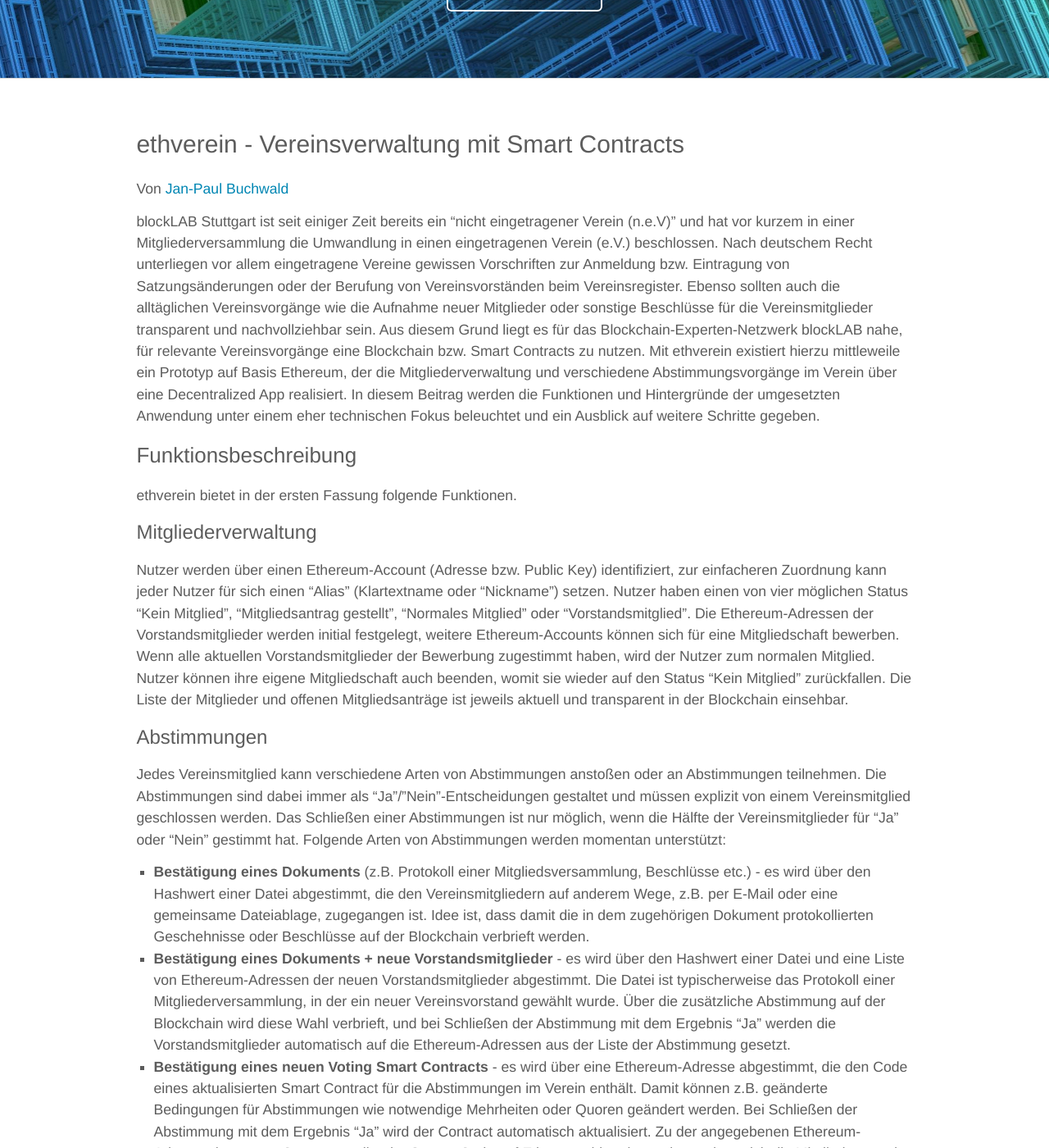
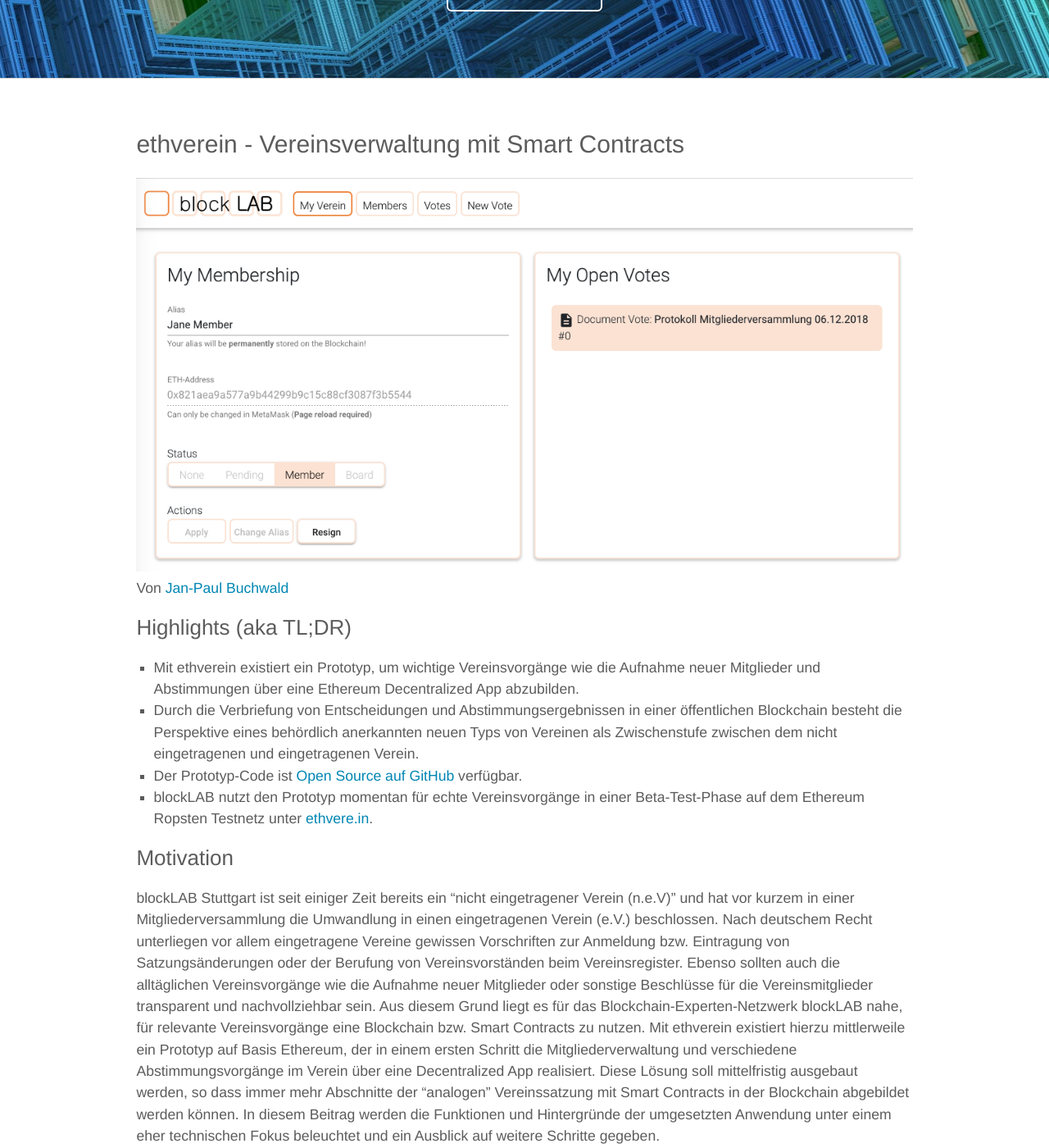
Before and after one commit to blocklab/site, a Jekyll site: the page built from _posts/2018-12-23-ethverein.md, in a window 1280 px wide and 1400 px high, scrolled down 324 px. Shown: the whole window at 82% size. Built offline with Jekyll 4.4.1, drawn with Linux system fonts in a browser that asks for light colours; comment, search, counter and statistics services are not loaded; some of the changed text lies outside the part shown.

Commit message:
Updates to ethverein blog article after first feedback

```diff
--- a/_posts/2018-12-23-ethverein.md
+++ b/_posts/2018-12-23-ethverein.md
@@ -2,9 +2,18 @@
 layout: post
 author: "Jan-Paul Buchwald"
 title: "ethverein - Vereinsverwaltung mit Smart Contracts"
+image: "ethverein-MyVerein.png"
 ---
 
-blockLAB Stuttgart ist seit einiger Zeit bereits ein "nicht eingetragener Verein (n.e.V)" und hat vor kurzem in einer Mitgliederversammlung die Umwandlung in einen eingetragenen Verein (e.V.) beschlossen. Nach deutschem Recht unterliegen vor allem eingetragene Vereine gewissen Vorschriften zur Anmeldung bzw. Eintragung von Satzungsänderungen oder der Berufung von Vereinsvorständen beim Vereinsregister. Ebenso sollten auch die alltäglichen Vereinsvorgänge wie die Aufnahme neuer Mitglieder oder sonstige Beschlüsse für die Vereinsmitglieder transparent und nachvollziehbar sein. Aus diesem Grund liegt es für das Blockchain-Experten-Netzwerk blockLAB nahe, für relevante Vereinsvorgänge eine Blockchain bzw. Smart Contracts zu nutzen. Mit ethverein existiert hierzu mittleweile ein Prototyp auf Basis Ethereum, der die Mitgliederverwaltung und verschiedene Abstimmungsvorgänge im Verein über eine Decentralized App realisiert. In diesem Beitrag werden die Funktionen und Hintergründe der umgesetzten Anwendung unter einem eher technischen Fokus beleuchtet und ein Ausblick auf weitere Schritte gegeben.
+## Highlights (aka TL;DR)
+* Mit ethverein existiert ein Prototyp, um wichtige Vereinsvorgänge wie die Aufnahme neuer Mitglieder und Abstimmungen über eine Ethereum Decentralized App abzubilden.
+* Durch die Verbriefung von Entscheidungen und Abstimmungsergebnissen in einer öffentlichen Blockchain besteht die Perspektive eines behördlich anerkannten neuen Typs von Vereinen als Zwischenstufe zwischen dem nicht eingetragenen und eingetragenen Verein.
+* Der Prototyp-Code ist [Open Source auf GitHub](https://github.com/blocklab/ethverein) verfügbar.
+* blockLAB nutzt den Prototyp momentan für echte Vereinsvorgänge in einer Beta-Test-Phase auf dem Ethereum Ropsten Testnetz unter [ethvere.in](http://ethvere.in).
+
+
+## Motivation
+blockLAB Stuttgart ist seit einiger Zeit bereits ein "nicht eingetragener Verein (n.e.V)" und hat vor kurzem in einer Mitgliederversammlung die Umwandlung in einen eingetragenen Verein (e.V.) beschlossen. Nach deutschem Recht unterliegen vor allem eingetragene Vereine gewissen Vorschriften zur Anmeldung bzw. Eintragung von Satzungsänderungen oder der Berufung von Vereinsvorständen beim Vereinsregister. Ebenso sollten auch die alltäglichen Vereinsvorgänge wie die Aufnahme neuer Mitglieder oder sonstige Beschlüsse für die Vereinsmitglieder transparent und nachvollziehbar sein. Aus diesem Grund liegt es für das Blockchain-Experten-Netzwerk blockLAB nahe, für relevante Vereinsvorgänge eine Blockchain bzw. Smart Contracts zu nutzen. Mit ethverein existiert hierzu mittlerweile ein Prototyp auf Basis Ethereum, der in einem ersten Schritt die Mitgliederverwaltung und verschiedene Abstimmungsvorgänge im Verein über eine Decentralized App realisiert. Diese Lösung soll mittelfristig ausgebaut werden, so dass immer mehr Abschnitte der "analogen" Vereinssatzung mit Smart Contracts in der Blockchain abgebildet werden können. In diesem Beitrag werden die Funktionen und Hintergründe der umgesetzten Anwendung unter einem eher technischen Fokus beleuchtet und ein Ausblick auf weitere Schritte gegeben.
 
 ## Funktionsbeschreibung
 ethverein bietet in der ersten Fassung folgende Funktionen.
@@ -15,8 +24,8 @@ Nutzer werden über einen Ethereum-Account (Adresse bzw. Public Key) identifizie
 ### Abstimmungen
 Jedes Vereinsmitglied kann verschiedene Arten von Abstimmungen anstoßen oder an Abstimmungen teilnehmen. Die Abstimmungen sind dabei immer als "Ja"/"Nein"-Entscheidungen gestaltet und müssen explizit von einem Vereinsmitglied geschlossen werden. Das Schließen einer Abstimmungen ist nur möglich, wenn die Hälfte der Vereinsmitglieder für "Ja" oder "Nein" gestimmt hat. Folgende Arten von Abstimmungen werden momentan unterstützt:
 * **Bestätigung eines Dokuments** (z.B. Protokoll einer Mitgliedsversammlung, Beschlüsse etc.) - es wird über den Hashwert einer Datei abgestimmt, die den Vereinsmitgliedern auf anderem Wege, z.B. per E-Mail oder eine gemeinsame Dateiablage, zugegangen ist. Idee ist, dass damit die in dem zugehörigen Dokument protokollierten Geschehnisse oder Beschlüsse auf der Blockchain verbrieft werden.
-* **Bestätigung eines Dokuments + neue Vorstandsmitglieder** - es wird über den Hashwert einer Datei und eine Liste von Ethereum-Adressen der neuen Vorstandsmitglieder abgestimmt. Die Datei ist typischerweise das Protokoll einer Mitgliederversammlung, in der ein neuer Vereinsvorstand gewählt wurde. Über die zusätzliche Abstimmung auf der Blockchain wird diese Wahl verbrieft, und bei Schließen der Abstimmung mit dem Ergebnis "Ja" werden die Vorstandsmitglieder automatisch auf die Ethereum-Adressen aus der Liste der Abstimmung gesetzt.
-* **Bestätigung eines neuen Voting Smart Contracts** - es wird über eine Ethereum-Adresse abgestimmt, die den Code eines aktualisierten Smart Contract für die Abstimmungen im Verein enthält. Damit können z.B. geänderte Bedingungen für Abstimmungen wie notwendige Mehrheiten oder Quoren geändert werden. Bei Schließen der Abstimmung mit dem Ergebnis "Ja" wird der Contract automatisch aktualisiert. Zu der angegebenen Ethereum-Adresse des neuen Contracts sollte der Source Code auf Etherscan hinterlegt sein, so dass sich die Mitglieder von der Korrektheit selbst überzeugen können.
+* **Bestätigung eines Dokuments und der Wahl des Vorstands** - es wird über den Hashwert einer Datei und eine Liste von Ethereum-Adressen der neuen Vorstandsmitglieder abgestimmt. Die Datei ist typischerweise das Protokoll einer Mitgliederversammlung, in der ein neuer Vereinsvorstand gewählt wurde. Über die zusätzliche Abstimmung auf der Blockchain wird diese Wahl verbrieft, und bei Schließen der Abstimmung mit dem Ergebnis "Ja" werden die Vorstandsmitglieder automatisch auf die Ethereum-Adressen aus der Liste der Abstimmung gesetzt.
+* **Bestätigung eines neuen Smart Contracts** - es wird über eine Ethereum-Adresse abgestimmt, die den Code eines aktualisierten Smart Contract für die Abstimmungen im Verein enthält. Damit können z.B. geänderte Bedingungen für Abstimmungen wie notwendige Mehrheiten oder Quoren geändert werden. Bei Schließen der Abstimmung mit dem Ergebnis "Ja" wird der Contract automatisch aktualisiert. Zu der angegebenen Ethereum-Adresse des neuen Contracts sollte der Source Code auf Etherscan hinterlegt sein, so dass sich die Mitglieder von der Korrektheit selbst überzeugen können.
 
 ## Softwarearchitektur
 Die grundsätzliche Architektur der Lösung ist relativ schlank gehalten und entspricht dem Ansatz einer Ethereum Decentralized App (siehe folgende Abbildung): Die wesentliche Datenhaltung und Business-Logik  ist in zwei miteinander verbundenen Smart Contracts realisiert, diese werden von einer Angular-basierten Web App über die web3.js Library angesprochen. Dazu benötigt der Nutzer einen Browser mit Ethereum-Wallet (z.B. Chrome mit MetaMask Extension).
@@ -42,7 +51,7 @@ Die Bedienung ist aufgeteilt in vier Ansichten:
 4. Starten einer neuen Abstimmung
 
 ### Ansicht "My Verein"
-Der folgende Screenshot gibt einen Eindruck der Ansicht "My Verein": es werden links der Alias, die Ethereum-Adresse und der Status des aktuellen Benutzers angezeigt. Rechts werden offene Abstimmungen angezeigt, für die der aktuelle Nutzer noch nicht abgestimmt hat; für Vorstandsmitglieder beinhaltet dies auch die Abstimmung über die Aufnahme neue Mitglieder.
+Der folgende Screenshot gibt einen Eindruck der Ansicht "My Verein": es werden links der Alias, die Ethereum-Adresse und der Status des aktuellen Benutzers angezeigt. Rechts werden offene Abstimmungen angezeigt, für die der aktuelle Nutzer noch nicht abgestimmt hat; für Vorstandsmitglieder beinhaltet dies auch die Abstimmung über die Aufnahme neuer Mitglieder.
 
 ![Ansicht My Verein](/assets/images/ethverein-MyVerein.png "Dashboard-Ansicht My Verein")
 
@@ -82,6 +91,7 @@ Allerdings können einige Aspekte auch als nachteilig angesehen werden und müss
 Der erste Prototyp hat gezeigt, dass die grundlegenden Funktionen der Mitgliederverwaltung und Abstimmungen in einem Verein auf Basis einer Ethereum Decentralized App technisch machbar und handhabbar sind. Das Feedback aus der regelmäßigen Nutzung im Testbetrieb innerhalb von blockLAB wird verwendet, um die Lösung weiter zu verbessern und zu verfeinern. Nach dem Testbetrieb und der Umsetzung von Verbesserungen ist im ersten Halbjahr 2019 der Übergang in den Livebetrieb mit Nutzung des Ethereum Mainnet geplant.
 
 Neben technischen Verbesserungen der vorhandenen Lösungen bilden die bisher umgesetzten Funktionen die Basis für eine Reihe weitere möglicher Features, die wir in blockLAB evaluieren und ggf. in eine zukünftige Weiterentwicklung der Lösung einfließen lassen:
+* Umsetzung weiterer typischer Punkte aus Vereinssatzungen mit Smart Contract Logik, z.B. Integration von KYC-Maßnahmen (blockLAB Mitglieder müssen volljährig sein), Kassenprüfung, Einberufung einer Mitgliederversammlung, Widerspruch gegen eine abgelehnte Aufnahme, Ausschlussverfahren, Auflösung des Vereins etc.
 * Zahlungsfunktionen: durch die Möglichkeit, mit Transaktionen in Ethereum auch monetäre Werte zu transferieren, könnten Vorgänge wie Mitgliedsbeiträge, Spenden oder Sponsoring ebenfalls über Smart Contracts und die Decentralized App abgebildet werden.
 * Ausgabe, Handel und Transfermöglichkeiten eines eigenen Vereinsbezogenen Tokens, der für Fundraising und/oder interne Bonus- oder Incentivierungssysteme verwendet werden kann.
 * Whitelabeling: Für die Nutzung der Lösung durch andere Vereine müsste das Layout inkl. Logo und Farbschema ("Look&Feel"), Textelemente und sonstige blockLAB-spezifische Eigenschaften konfigurierbar gemacht werden.
```
Also changed, not shown: other parts of _posts/2018-12-23-ethverein.md (+2 -2 lines).
